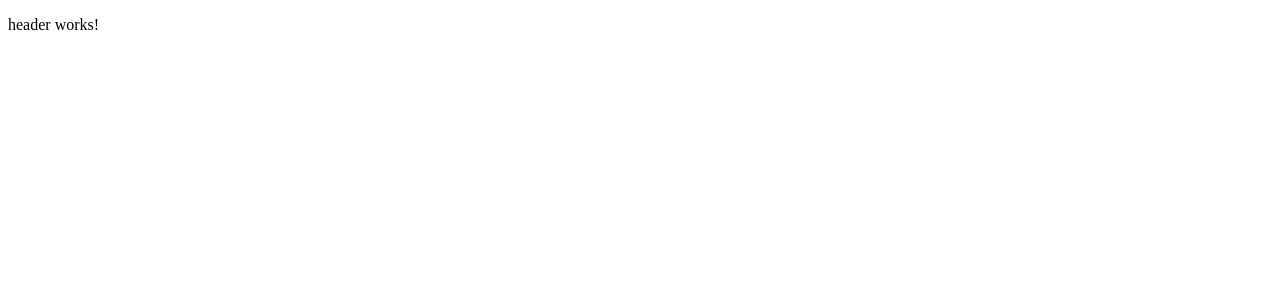
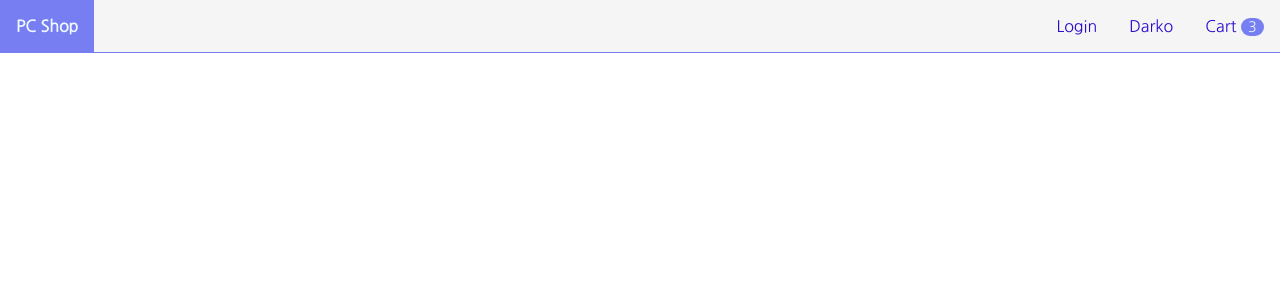
Before and after one commit to sub33r0/PC-Store, an Angular app in the folder client/: page / in a window 1280 px wide. Shown: the top 300 px of the page. Built offline with nearby package versions, Linux system fonts and the light colour scheme.

Commit message:
Add headers

```diff
--- a/client/src/app/components/partials/header/header.component.css
+++ b/client/src/app/components/partials/header/header.component.css
@@ -0,0 +1,65 @@
+header {
+    position: relative;
+    background: whitesmoke;
+    padding: 0;
+    border-bottom: 1px solid rgba(34, 48, 238, 0.6);
+}
+
+a{
+    color: rgb(43, 10, 206);
+}
+
+a:hover{
+    background: rgba(34, 48, 238, 0.6);
+    color: aliceblue;
+    cursor: pointer;
+}
+
+.container{
+    margin: 0 auto;
+    display: flex;
+    justify-content: space-between;
+}
+
+a.logo{
+    font-weight: bold;
+    padding: 1rem;
+}
+
+ul{
+    display: flex;
+    list-style-type: none ;
+    margin: 0;
+}
+ul a{
+    padding: 1rem;
+    display: inline-block;
+}
+
+a span{
+    background: rgba(34, 48, 238, 0.6) ;
+    color: aliceblue;
+    padding: 0.1rem 0.45rem;
+    border-radius: 100rem;
+    font-size: 0.9rem;
+}
+
+.menu-container{
+    position: relative;
+}
+
+.menu{
+    position: absolute;
+    z-index: 1;
+    background: whitesmoke;
+    display: none;
+}
+
+.menu-container:hover .menu{
+    display: block;
+}
+
+.menu a{
+    width: 100%;
+    min-width: 8rem;
+}
--- a/client/src/app/components/partials/header/header.component.html
+++ b/client/src/app/components/partials/header/header.component.html
@@ -1 +1,25 @@
-<p>header works!</p>
+<header>
+    <div class="container">
+        <a routerLink="/" class="logo">PC Shop</a>
+        <nav>
+            <ul>
+                <li>
+                    <a routerLink="/login">Login</a>
+                </li>
+                <li class="menu-container">
+                    <a routerLink="/dashboard">Darko</a>
+                    <div class="menu">
+                        <a routerLink="/profile">Profile</a>
+                        <a routerLink="/orders">Orders</a>
+                        <a>Logout</a>
+                    </div>
+                </li>
+                <li>
+                    <a routerLink="/cart-page">
+                        Cart <span>3</span>
+                    </a>
+                </li>
+            </ul>
+        </nav>
+    </div>
+</header>
--- a/client/src/styles.css
+++ b/client/src/styles.css
@@ -1 +1,23 @@
 /* You can add global styles to this file, and also import other style files */
+@import url('https://fonts.googleapis.com/css2?family=Nanum+Gothic&display=swap');
+
+*{
+    box-sizing: border-box;
+}
+
+html{
+    font-size: 16px;
+}
+
+html,
+button{
+    font-family: 'Nanum Gothic', sans-serif;
+}
+
+body{
+    margin:  0;
+}
+
+a{
+    text-decoration: none;
+}
```
